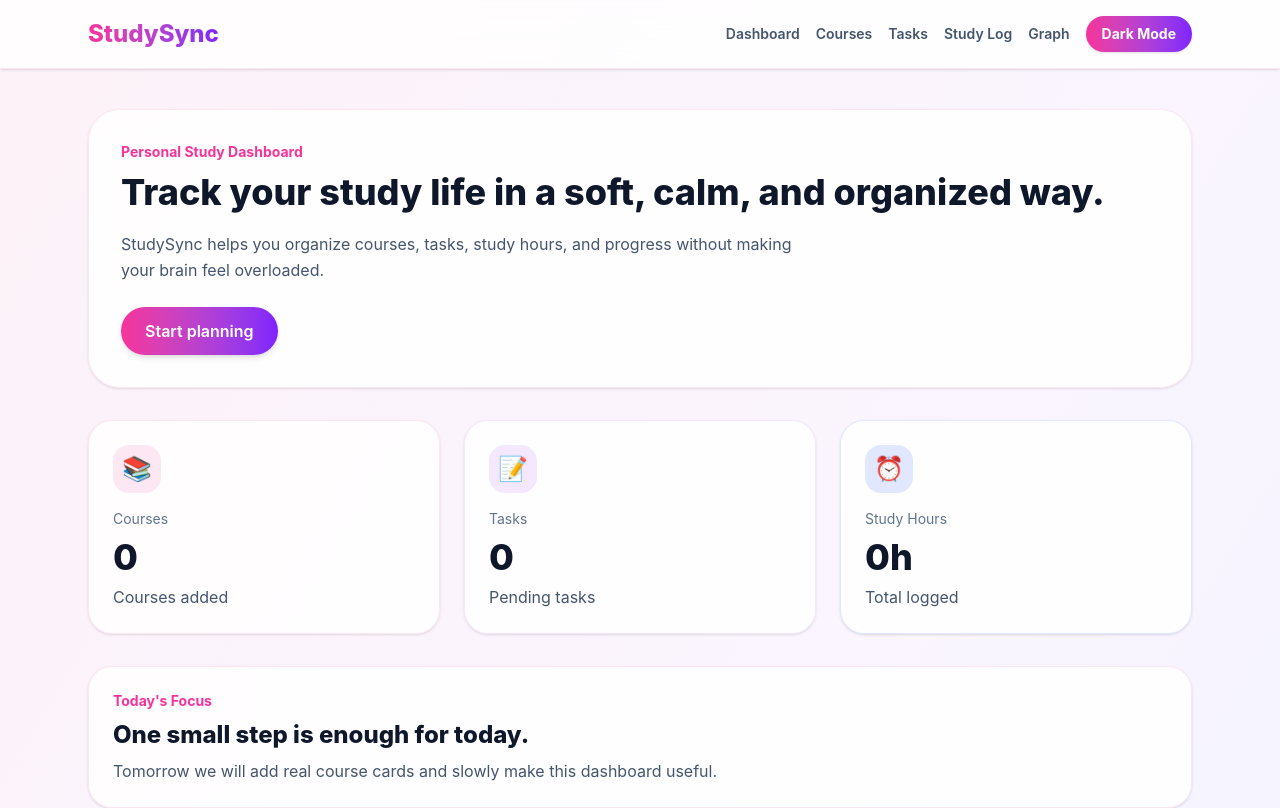
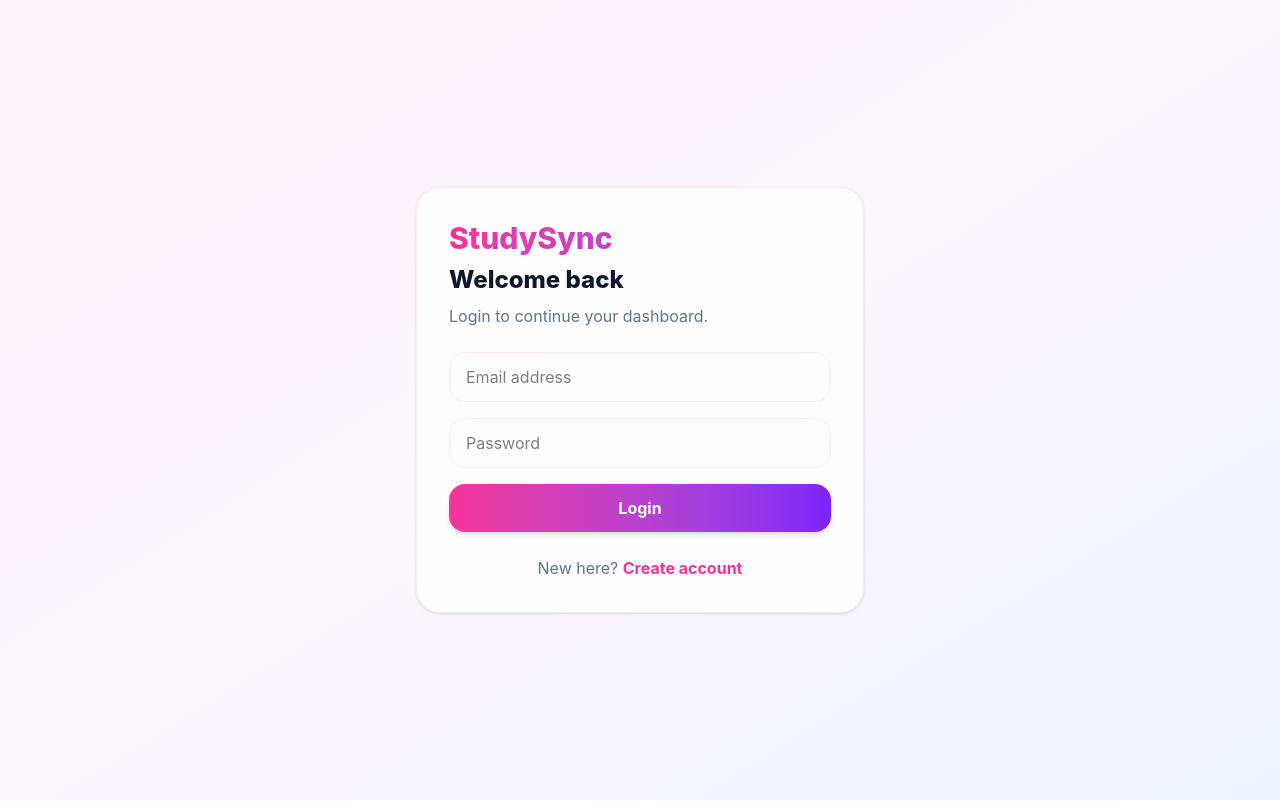
Before and after one commit to baruni8march/study-sync-dashboard, a React (Vite) app: page / in a window 1280 px wide. Shown: the top 808 px of the page. Built offline with nearby package versions, Linux system fonts and the light colour scheme.

Commit message:
added frontend signup login and logout

```diff
--- a/src/App.jsx
+++ b/src/App.jsx
@@ -7,10 +7,21 @@ import CourseManager from "./components/CourseManager"
 import TaskManager from "./components/TaskManager"
 import StudyLogger from "./components/StudyLogger"
 import MonthlyGraph from "./components/MonthlyGraph"
+import AuthPage from "./components/AuthPage"
 
 function App() {
   const [isDark, setIsDark] = useState(() => {
     return localStorage.getItem("studysync-theme") === "dark"
+  })
+
+  const [currentUser, setCurrentUser] = useState(() => {
+    const savedUser = localStorage.getItem("studysync-user")
+
+    if (savedUser) {
+      return JSON.parse(savedUser)
+    }
+
+    return null
   })
 
   useEffect(() => {
@@ -21,10 +32,32 @@ function App() {
     setIsDark(!isDark)
   }
 
+  function handleLogin(user) {
+    setCurrentUser(user)
+  }
+
+  function handleLogout() {
+    localStorage.removeItem("studysync-user")
+    setCurrentUser(null)
+  }
+
+  if (!currentUser) {
+    return (
+      <div className={isDark ? "dark" : ""}>
+        <AuthPage onLogin={handleLogin} />
+      </div>
+    )
+  }
+
   return (
     <div className={isDark ? "dark" : ""}>
       <div className="min-h-screen bg-linear-to-br from-pink-50 via-purple-50 to-indigo-50 text-slate-900 transition">
-        <Navbar isDark={isDark} toggleTheme={toggleTheme} />
+        <Navbar
+          isDark={isDark}
+          toggleTheme={toggleTheme}
+          user={currentUser}
+          onLogout={handleLogout}
+        />
 
         <main className="max-w-6xl mx-auto px-6 py-10">
           <HeroSection />
--- /dev/null
+++ b/src/components/AuthPage.jsx
@@ -0,0 +1,136 @@
+import { useState } from "react"
+
+function AuthPage({ onLogin }) {
+  const [mode, setMode] = useState("login")
+  const [name, setName] = useState("")
+  const [email, setEmail] = useState("")
+  const [password, setPassword] = useState("")
+  const [message, setMessage] = useState("")
+
+  async function handleSubmit(e) {
+    e.preventDefault()
+    setMessage("")
+
+    const url =
+      mode === "signup"
+        ? "http://127.0.0.1:8000/signup"
+        : "http://127.0.0.1:8000/login"
+
+    const body =
+      mode === "signup"
+        ? {
+            name: name,
+            email: email,
+            password: password,
+          }
+        : {
+            email: email,
+            password: password,
+          }
+
+    try {
+      const response = await fetch(url, {
+        method: "POST",
+        headers: {
+          "Content-Type": "application/json",
+        },
+        body: JSON.stringify(body),
+      })
+
+      const data = await response.json()
+
+      if (data.success) {
+        localStorage.setItem("studysync-user", JSON.stringify(data.user))
+        onLogin(data.user)
+      } else {
+        setMessage(data.message)
+      }
+    } catch (error) {
+      setMessage("Backend is not running. Please start the FastAPI server.")
+    }
+  }
+
+  return (
+    <div className="min-h-screen bg-linear-to-br from-pink-50 via-purple-50 to-indigo-50 flex items-center justify-center px-6">
+      <div className="w-full max-w-md bg-white/85 border border-pink-100 shadow-sm rounded-3xl p-8">
+        <h1 className="text-3xl font-extrabold bg-linear-to-r from-pink-500 to-violet-600 bg-clip-text text-transparent mb-2">
+          StudySync
+        </h1>
+
+        <h2 className="text-2xl font-extrabold text-slate-900 mb-2">
+          {mode === "signup" ? "Create your account" : "Welcome back"}
+        </h2>
+
+        <p className="text-slate-500 mb-6">
+          {mode === "signup"
+            ? "Start tracking your study activity."
+            : "Login to continue your dashboard."}
+        </p>
+
+        <form onSubmit={handleSubmit} className="space-y-4">
+          {mode === "signup" && (
+            <input
+              type="text"
+              value={name}
+              onChange={(e) => setName(e.target.value)}
+              placeholder="Your name"
+              className="w-full px-4 py-3 rounded-2xl border border-pink-100 outline-none focus:ring-2 focus:ring-pink-300"
+            />
+          )}
+
+          <input
+            type="email"
+            value={email}
+            onChange={(e) => setEmail(e.target.value)}
+            placeholder="Email address"
+            className="w-full px-4 py-3 rounded-2xl border border-pink-100 outline-none focus:ring-2 focus:ring-pink-300"
+          />
+
+          <input
+            type="password"
+            value={password}
+            onChange={(e) => setPassword(e.target.value)}
+            placeholder="Password"
+            className="w-full px-4 py-3 rounded-2xl border border-pink-100 outline-none focus:ring-2 focus:ring-pink-300"
+          />
+
+          {message !== "" && (
+            <p className="text-sm font-semibold text-red-500">
+              {message}
+            </p>
+          )}
+
+          <button className="w-full bg-linear-to-r from-pink-500 to-violet-600 text-white px-6 py-3 rounded-2xl font-bold shadow-md hover:scale-[1.01] transition">
+            {mode === "signup" ? "Create Account" : "Login"}
+          </button>
+        </form>
+
+        <div className="mt-6 text-center">
+          {mode === "signup" ? (
+            <p className="text-slate-500">
+              Already have an account?{" "}
+              <button
+                onClick={() => setMode("login")}
+                className="text-pink-500 font-bold"
+              >
+                Login
+              </button>
+            </p>
+          ) : (
+            <p className="text-slate-500">
+              New here?{" "}
+              <button
+                onClick={() => setMode("signup")}
+                className="text-pink-500 font-bold"
+              >
+                Create account
+              </button>
+            </p>
+          )}
+        </div>
+      </div>
+    </div>
+  )
+}
+
+export default AuthPage
--- a/src/components/Navbar.jsx
+++ b/src/components/Navbar.jsx
@@ -1,10 +1,18 @@
-function Navbar({ isDark, toggleTheme }) {
+function Navbar({ isDark, toggleTheme, user, onLogout }) {
   return (
     <nav className="sticky top-0 z-50 bg-white/80 backdrop-blur-md shadow-sm border-b border-pink-100">
       <div className="max-w-6xl mx-auto px-6 py-4 flex flex-col md:flex-row md:justify-between md:items-center gap-4">
-        <h1 className="text-2xl font-extrabold bg-linear-to-r from-pink-500 to-violet-600 bg-clip-text text-transparent">
-          StudySync
-        </h1>
+        <div>
+          <h1 className="text-2xl font-extrabold bg-linear-to-r from-pink-500 to-violet-600 bg-clip-text text-transparent">
+            StudySync
+          </h1>
+
+          {user && (
+            <p className="text-xs font-semibold text-slate-500 mt-1">
+              Logged in as {user.name}
+            </p>
+          )}
+        </div>
 
         <div className="flex flex-wrap items-center gap-4 text-sm font-semibold text-slate-600">
           <a className="hover:text-pink-500 transition" href="#dashboard">
@@ -33,6 +41,13 @@ function Navbar({ isDark, toggleTheme }) {
           >
             {isDark ? "Light Mode" : "Dark Mode"}
           </button>
+
+          <button
+            onClick={onLogout}
+            className="bg-pink-100 text-pink-600 px-4 py-2 rounded-full font-bold hover:bg-pink-200 transition"
+          >
+            Logout
+          </button>
         </div>
       </div>
     </nav>
```
